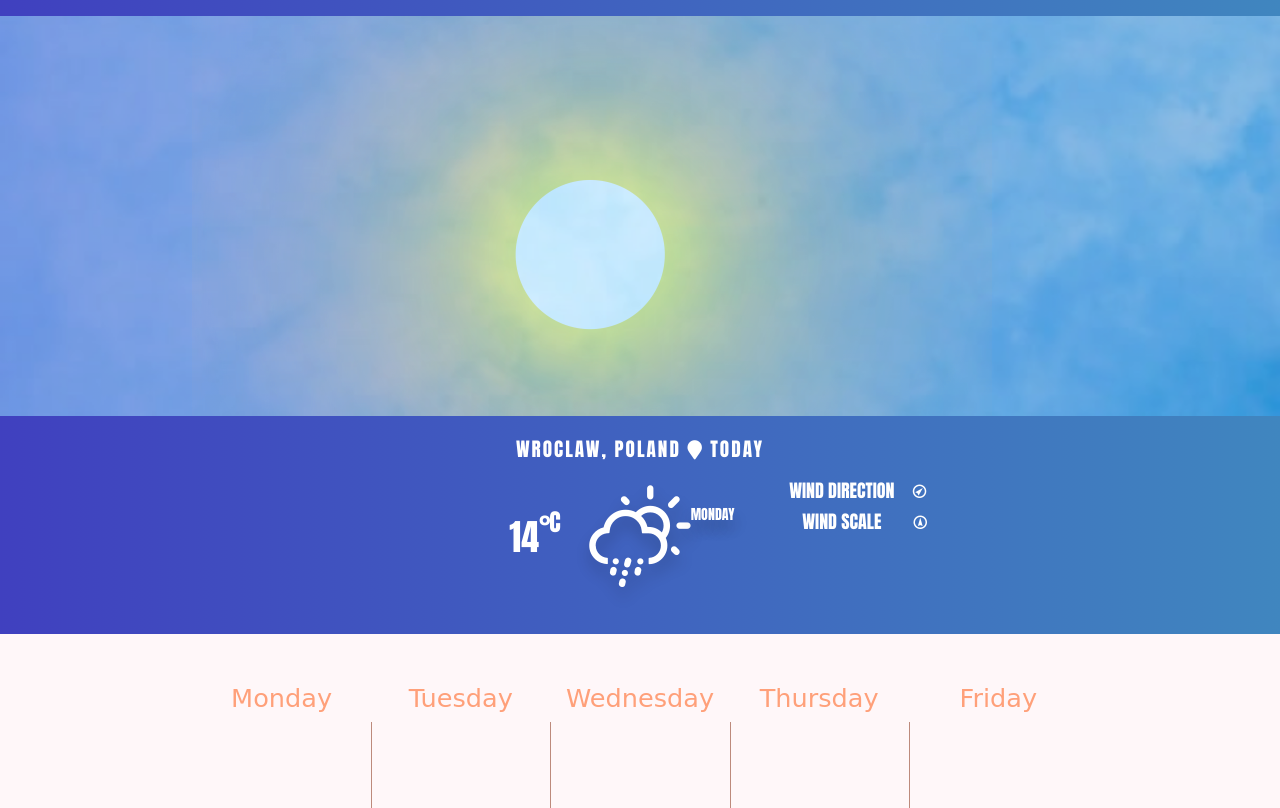
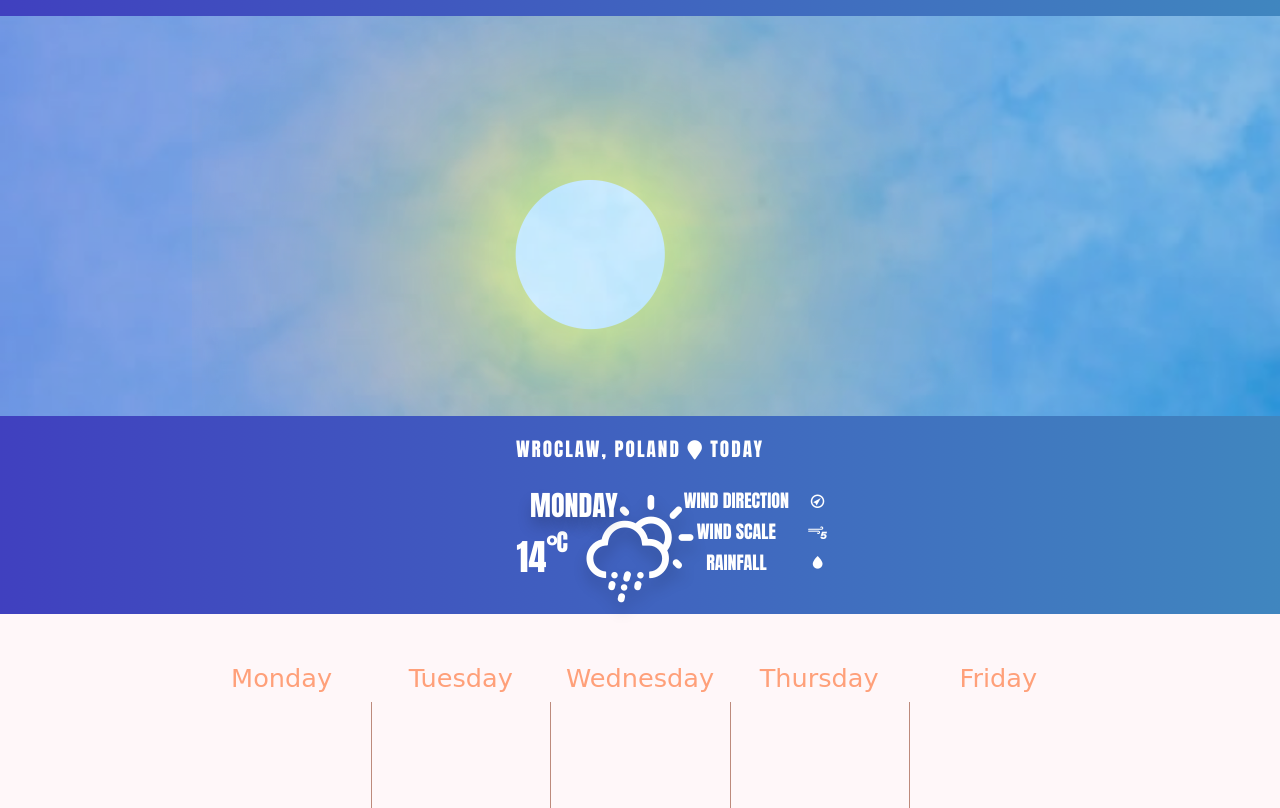
Before and after one commit to OwlFlash/2nd-repository, a website: page index.html in a window 1280 px wide. Shown: the part 89-897 px from the top of the page. Drawn offline with Linux system fonts and the light colour scheme.

Commit message:
changed css styles in blue div

```diff
--- a/index.html
+++ b/index.html
@@ -31,16 +31,16 @@
     <h3></h3>
     <div class="today-container">
         <div class="app">
-            <div class="headertest">
+            <div class="headerblue">
                 <span class="city">
                     Wroclaw, Poland
                     <i class="fa fa-map-marker"></i>
                     <span class="today">Today</span>
                 </span>
-                <span class="weathertest">
-                    <span class="temptest">
+                <span class="weatherblue">
+                    <span class="tempblue">
                         14<sup>&deg;</sup>
-                        <span class="unittest">C</span>
+                        <span class="unitblue">C</span>
                     </span>
                     <span class="wind-scale">
                         <table>
@@ -52,13 +52,19 @@
                             </tr>
                             <td>Wind scale</td>
                             <td>
-                                <i class="wi wi-wind beaufort-6"></i>
+                                <i class="wi wi-wind-beaufort-5"></i>
                             </td>
+                            <tr>
+                            <td>Rainfall</td>
+                            <td>
+                                <i class="wi wi-raindrop"></i>
+                            </td>
+                            </tr>
 
                         </table>
                     </span>
                     <i class="wi wi-day-sleet"></i>
-                    <span class="timetest">
+                    <span class="timeblue">
                         <i class="wi wi-time-2"></i>
                     </span>
                     <span class="day">Monday</span>
--- a/style.css
+++ b/style.css
@@ -345,11 +345,11 @@ li{
 
 .app {
     overflow: hidden;
-    height:200px;
-    width: 200px;
+    height: 180px;
+    width: 180px;
 }
 
-.headertest {
+.headerblue {
 
     width: 100%;
     height: 450px;
@@ -358,7 +358,7 @@ li{
     display: inline-block;
 }
 
-.headertest .city {
+.headerblue .city {
     position: absolute;
     width: 100%;
     display: block;
@@ -368,32 +368,33 @@ li{
     letter-spacing: 2px;
 }
 
-.headertest .city i.fa {
+.headerblue .city i.fa {
     position: relative;
 
 }
 
-.headertest .weathertest {
+.headerblue .weatherblue {
     position: absolute;
     width: 100%;
     display: block;
     height: 350px;
     text-align: center;
-    margin-top: 70px;
-    font-size: 72px;
+    margin-top: 80px;
+    font-size: 76px;
     text-shadow: 1px 10px 15px rgba(0, 0, 0, 0.2);
 }
 
-.headertest .temptest {
+.headerblue .tempblue {
     position: absolute;
     font-size: 36px;
     font-weight: 100;
-    margin-left: -80px;
+    margin-left: -70px;
+    margin-top: 10px;
     text-shadow: none;
 
 }
 
-.headertest .temptest .unittest {
+.headerblue .tempblue .unitblue {
     position: absolute;
     top: 0;
     right: 0;
@@ -402,39 +403,41 @@ li{
     margin-right: -10px;
 }
 
-.headertest .weathertest > .wi {
+.headerblue .weatherblue >.wi {
     position: relative;
     top: -25px;
 }
 
-.headertest .weathertest .wind-scale {
+.headerblue .weatherblue .wind-scale {
     position: absolute;
     font-size: 18px;
     font-weight: 200;
     right: 0;
-    margin-right: 350px;
+    margin-right: 450px;
     margin-top: -30px;
     text-align: center;
     text-shadow: none;
     text-transform: uppercase;
 }
 
-.headertest .weathertest .wind .wi,
-.headertest .weathertest .wind-scale .wi {
+.headerblue .weatherblue .wind .wi,
+.headerblue .weatherblue .wind-scale .wi {
     position: relative;
     font-size: 18px;
     margin-left: 15px;
 }
 
-.headertest .weathertest .day {
+.headerblue .weatherblue .day {
     position: absolute;
-    font-size: 14px;
-    font-weight: 50;
+    font-size: 28px;
+    font-weight: 30;
     text-transform: uppercase;
-
+    left: 0;
+    margin-left: 530px;
+    margin-top: -30px;
 }
 
-.headertest .weathertest .timetest {
+.headerblue .weatherblue .timeblue {
  position: absolute;
  font-size: 15px;
  bottom: 5px;
@@ -444,7 +447,7 @@ li{
  opacity: 0.6;
 }
 
-.headertest:before,
-.headertest:after {
+.headerblue:before,
+.headerblue:after {
     position: absolute;
 }
```
